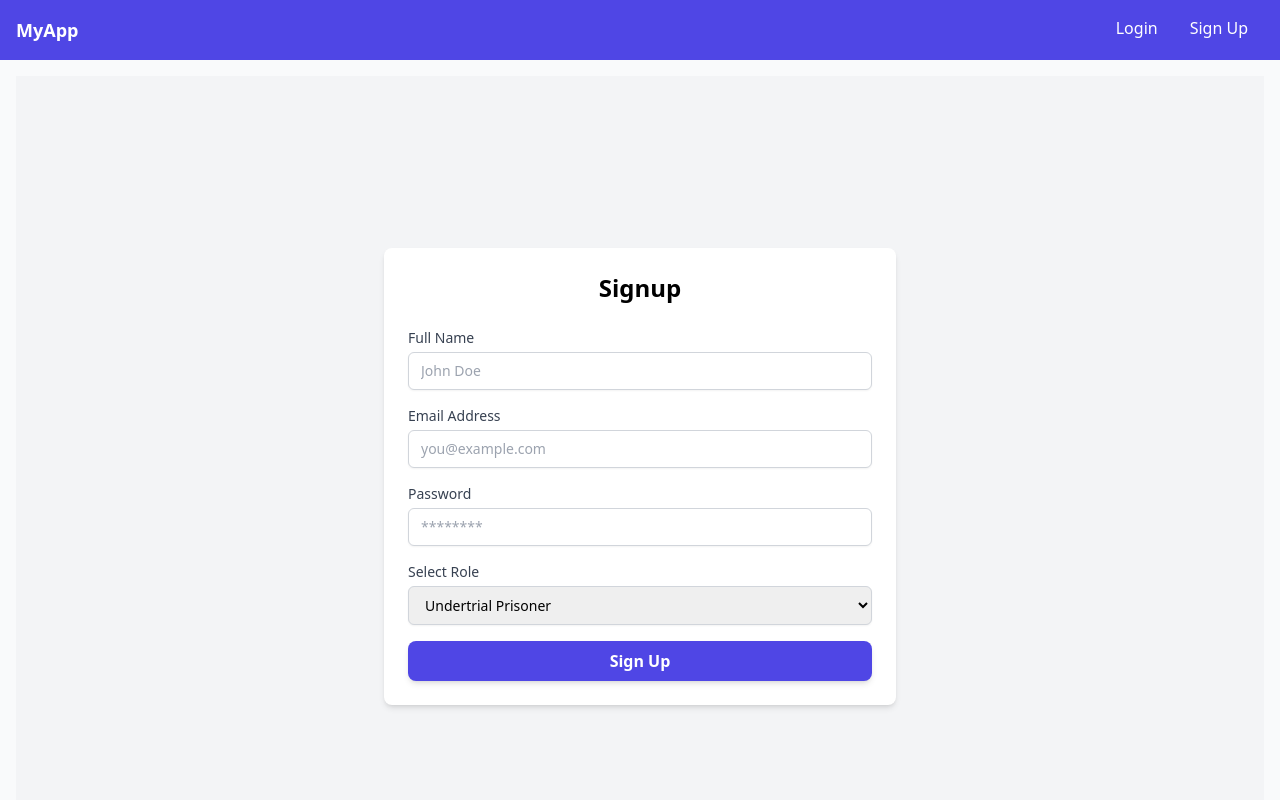
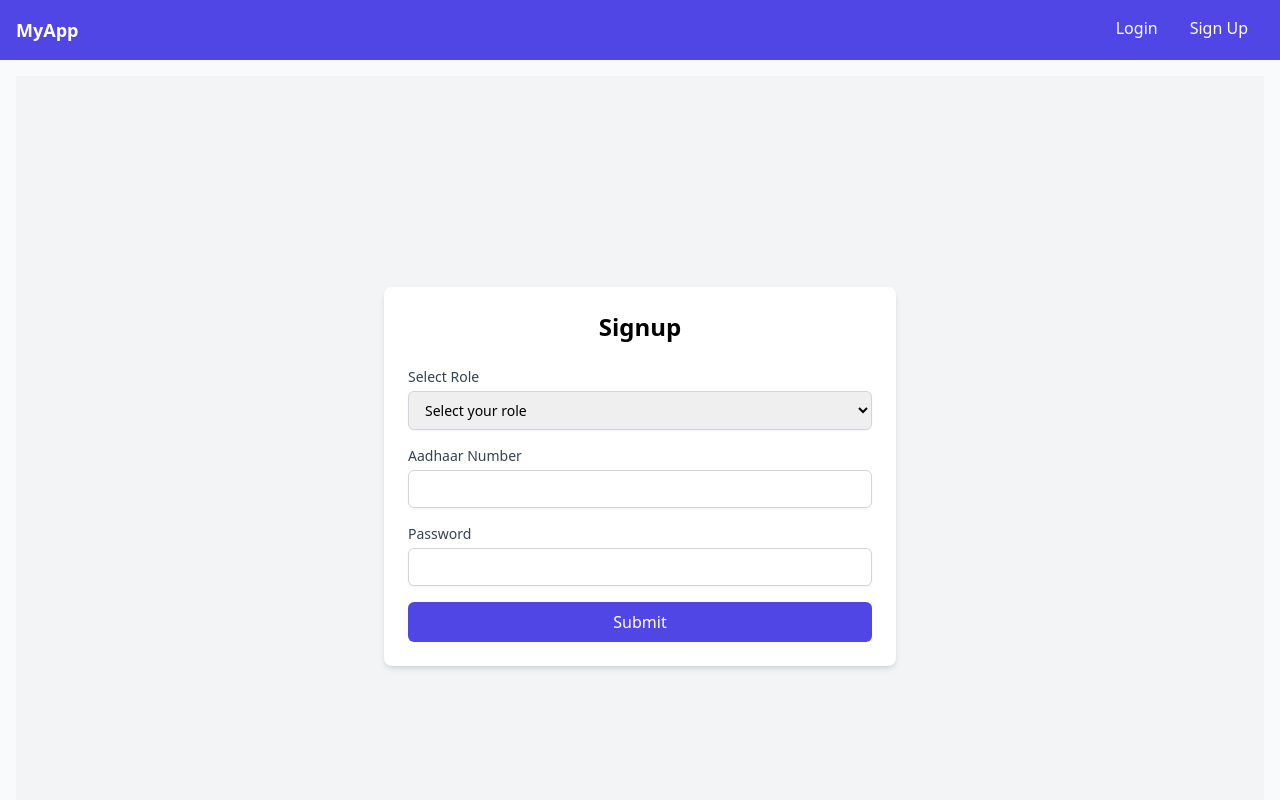
Before and after one commit to Vedant3708/E_commerce, a React (Vite) app in the folder Frontend/: page /signup in a window 1280 px wide. Shown: the top 800 px of the page. Built offline with nearby package versions, Linux system fonts and the light colour scheme.

Commit message:
form validation, footer added

```diff
--- a/Frontend/src/App.jsx
+++ b/Frontend/src/App.jsx
@@ -1,6 +1,7 @@
 import React from 'react';
 import { BrowserRouter as Router, Route, Routes } from 'react-router-dom';
 import NavBar from './components/NavBar';
+import Footer from './components/Footer';
 import LoginPage from './pages/LoginPage';
 import SignupPage from './pages/SignupPage';
 
@@ -9,12 +10,13 @@ const App = () => {
     <Router>
       <div className="min-h-screen bg-gray-50">
         <NavBar />
-        <div className="container mx-auto p-4">
+        <div className="container min-h-screen mx-auto p-4">
           <Routes>
             <Route path="/login" element={<LoginPage />} />
             <Route path="/signup" element={<SignupPage />} />
           </Routes>
         </div>
+        <Footer />
       </div>
     </Router>
   );
--- /dev/null
+++ b/Frontend/src/components/Footer.jsx
@@ -0,0 +1,11 @@
+import React from 'react';
+
+const Footer = () => {
+    return (
+        <div className="bg-indigo-600 p-4 text-white text-lg text-center">
+            Copyrigth by Bit Busters
+        </div>
+    );
+};
+
+export default Footer
--- a/Frontend/src/components/Login.jsx
+++ b/Frontend/src/components/Login.jsx
@@ -5,8 +5,8 @@ import FormInput from './FormInput';
 
 const Login = () => {
   return (
-    <div className="max-w-md mx-auto p-6 bg-white shadow-md rounded-md">
-      <h1 className="text-2xl font-bold mb-4">Login</h1>
+    <div className="container mx-auto p-6 bg-white rounded-lg shadow-md w-full max-w-lg">
+      <h1 className="text-2xl font-bold mb-4 text-center">Login</h1>
       <Formik
         initialValues={{ aadhaar: '', password: '' }}
         validationSchema={Yup.object({
--- a/Frontend/src/components/Signup.jsx
+++ b/Frontend/src/components/Signup.jsx
@@ -1,68 +1,170 @@
-import React from 'react';
-import { Formik, Form } from 'formik';
+import React, { useState } from 'react';
+import { Formik, Form, Field, ErrorMessage } from 'formik';
 import * as Yup from 'yup';
-import FormInput from './FormInput';
 
-const Signup = () => {
-  return (
-    <div className="max-w-md mx-auto p-6 bg-white shadow-md rounded-md">
-      <h1 className="text-2xl font-bold mb-4">Sign Up</h1>
-      <Formik
-        initialValues={{
-          aadhaar: '',
-          phone: '',
-          firstName: '',
-          middleName: '',
-          lastName: '',
-          password: '',
-          confirmPassword: '',
-        }}
-        validationSchema={Yup.object({
+function Signup() {
+  const [role, setRole] = useState('');
+
+  const handleRoleChange = (e) => {
+    setRole(e.target.value);
+  };
+
+  const validationSchema = Yup.object({
     aadhaar: Yup.string()
       .matches(/^\d{12}$/, 'Aadhaar number must be a 12-digit number')
       .required('Required'),
-          phone: Yup.string()
-            .matches(/^\d{10}$/, 'Phone number must be a 10-digit number')
-            .required('Required'),
-          firstName: Yup.string()
-            .matches(/^[A-Za-z]+$/, 'First name must contain only letters')
-            .max(50, 'First name must be 50 characters or less')
-            .required('Required'),
-          middleName: Yup.string()
-            .matches(/^[A-Za-z]*$/, 'Middle name must contain only letters')
-            .max(50, 'Middle name must be 50 characters or less')
-            .nullable(),
-          lastName: Yup.string()
-            .matches(/^[A-Za-z]+$/, 'Last name must contain only letters')
-            .max(50, 'Last name must be 50 characters or less')
-            .required('Required'),
     password: Yup.string()
-            .min(6, 'Password must be at least 6 characters')
+      .min(8, 'Password must be at least 8 characters')
       .matches(/[A-Z]/, 'Password must contain at least one uppercase letter')
       .matches(/[a-z]/, 'Password must contain at least one lowercase letter')
-            .matches(/\d/, 'Password must contain at least one digit')
+      .matches(/[0-9]/, 'Password must contain at least one number')
       .matches(/[@$!%*?&#]/, 'Password must contain at least one special character')
       .required('Required'),
-          confirmPassword: Yup.string()
-            .oneOf([Yup.ref('password'), null], 'Passwords must match')
-            .required('Required'),
-        })}
+    prisonerId: role === 'Undertrial Prisoner' ? Yup.string().required('Required') : Yup.string(),
+    contact: role === 'Undertrial Prisoner' || role === 'Legal Aid Provider' || role === 'Judicial Authority'
+      ? Yup.string()
+          .matches(/^\d{10}$/, 'Phone number must be a 10-digit number')
+          .required('Required')
+      : Yup.string(),
+    email: role === 'Undertrial Prisoner' || role === 'Legal Aid Provider' || role === 'Judicial Authority'
+      ? Yup.string().email('Invalid email address').required('Required')
+      : Yup.string(),
+    organization: role === 'Legal Aid Provider' ? Yup.string().required('Required') : Yup.string(),
+    barId: role === 'Legal Aid Provider' ? Yup.string().required('Required') : Yup.string(),
+    courtName: role === 'Judicial Authority' ? Yup.string().required('Required') : Yup.string(),
+    judicialId: role === 'Judicial Authority' ? Yup.string().required('Required') : Yup.string(),
+  });
+
+  const initialValues = {
+    aadhaar: '',
+    password: '',
+    prisonerId: '',
+    contact: '',
+    email: '',
+    organization: '',
+    barId: '',
+    courtName: '',
+    judicialId: '',
+  };
+
+  const renderFormFields = () => {
+    return (
+      <>
+
+        {role === 'Undertrial Prisoner' && (
+          <>
+            <div className="mb-4">
+              <label htmlFor="prisonerId" className="block text-sm font-medium text-gray-700">Prisoner ID/Registration Number</label>
+              <Field type="text" id="prisonerId" name="prisonerId" className="mt-1 block w-full px-3 py-2 border border-gray-300 rounded-md shadow-sm focus:outline-none focus:ring-indigo-500 focus:border-indigo-500 sm:text-sm" />
+              <ErrorMessage name="prisonerId" component="div" className="text-red-500 text-sm mt-1" />
+            </div>
+            <div className="mb-4">
+              <label htmlFor="contact" className="block text-sm font-medium text-gray-700">Contact Information</label>
+              <Field type="text" id="contact" name="contact" placeholder="Phone Number" className="mt-1 block w-full px-3 py-2 border border-gray-300 rounded-md shadow-sm focus:outline-none focus:ring-indigo-500 focus:border-indigo-500 sm:text-sm" />
+              <ErrorMessage name="contact" component="div" className="text-red-500 text-sm mt-1" />
+              <Field type="email" id="email" name="email" placeholder="Email Address" className="mt-1 block w-full px-3 py-2 border border-gray-300 rounded-md shadow-sm focus:outline-none focus:ring-indigo-500 focus:border-indigo-500 sm:text-sm" />
+              <ErrorMessage name="email" component="div" className="text-red-500 text-sm mt-1" />
+            </div>
+            <div className="mb-4">
+              <label htmlFor="caseInfo" className="block text-sm font-medium text-gray-700">Current Case Information (Optional)</label>
+              <Field as="textarea" id="caseInfo" name="caseInfo" className="mt-1 block w-full px-3 py-2 border border-gray-300 rounded-md shadow-sm focus:outline-none focus:ring-indigo-500 focus:border-indigo-500 sm:text-sm" />
+            </div>
+          </>
+        )}
+
+        {role === 'Legal Aid Provider' && (
+          <>
+            <div className="mb-4">
+              <label htmlFor="organization" className="block text-sm font-medium text-gray-700">Law Firm/Organization Name</label>
+              <Field type="text" id="organization" name="organization" className="mt-1 block w-full px-3 py-2 border border-gray-300 rounded-md shadow-sm focus:outline-none focus:ring-indigo-500 focus:border-indigo-500 sm:text-sm" />
+              <ErrorMessage name="organization" component="div" className="text-red-500 text-sm mt-1" />
+            </div>
+            <div className="mb-4">
+              <label htmlFor="barId" className="block text-sm font-medium text-gray-700">Bar Council ID/Legal Registration Number</label>
+              <Field type="text" id="barId" name="barId" className="mt-1 block w-full px-3 py-2 border border-gray-300 rounded-md shadow-sm focus:outline-none focus:ring-indigo-500 focus:border-indigo-500 sm:text-sm" />
+              <ErrorMessage name="barId" component="div" className="text-red-500 text-sm mt-1" />
+            </div>
+            <div className="mb-4">
+              <label htmlFor="contact" className="block text-sm font-medium text-gray-700">Contact Information</label>
+              <Field type="text" id="contact" name="contact" placeholder="Phone Number" className="mt-1 block w-full px-3 py-2 border border-gray-300 rounded-md shadow-sm focus:outline-none focus:ring-indigo-500 focus:border-indigo-500 sm:text-sm" />
+              <ErrorMessage name="contact" component="div" className="text-red-500 text-sm mt-1" />
+              <Field type="email" id="email" name="email" placeholder="Email Address" className="mt-1 block w-full px-3 py-2 border border-gray-300 rounded-md shadow-sm focus:outline-none focus:ring-indigo-500 focus:border-indigo-500 sm:text-sm" />
+              <ErrorMessage name="email" component="div" className="text-red-500 text-sm mt-1" />
+            </div>
+          </>
+        )}
+
+        {role === 'Judicial Authority' && (
+          <>
+            <div className="mb-4">
+              <label htmlFor="courtName" className="block text-sm font-medium text-gray-700">Court/Judiciary Name</label>
+              <Field type="text" id="courtName" name="courtName" className="mt-1 block w-full px-3 py-2 border border-gray-300 rounded-md shadow-sm focus:outline-none focus:ring-indigo-500 focus:border-indigo-500 sm:text-sm" />
+              <ErrorMessage name="courtName" component="div" className="text-red-500 text-sm mt-1" />
+            </div>
+            <div className="mb-4">
+              <label htmlFor="judicialId" className="block text-sm font-medium text-gray-700">Judicial ID Number</label>
+              <Field type="text" id="judicialId" name="judicialId" className="mt-1 block w-full px-3 py-2 border border-gray-300 rounded-md shadow-sm focus:outline-none focus:ring-indigo-500 focus:border-indigo-500 sm:text-sm" />
+              <ErrorMessage name="judicialId" component="div" className="text-red-500 text-sm mt-1" />
+            </div>
+            <div className="mb-4">
+              <label htmlFor="contact" className="block text-sm font-medium text-gray-700">Contact Information</label>
+              <Field type="text" id="contact" name="contact" placeholder="Phone Number" className="mt-1 block w-full px-3 py-2 border border-gray-300 rounded-md shadow-sm focus:outline-none focus:ring-indigo-500 focus:border-indigo-500 sm:text-sm" />
+              <ErrorMessage name="contact" component="div" className="text-red-500 text-sm mt-1" />
+              <Field type="email" id="email" name="email" placeholder="Email Address" className="mt-1 block w-full px-3 py-2 border border-gray-300 rounded-md shadow-sm focus:outline-none focus:ring-indigo-500 focus:border-indigo-500 sm:text-sm" />
+              <ErrorMessage name="email" component="div" className="text-red-500 text-sm mt-1" />
+            </div>
+          </>
+        )}
+
+        <div className="mb-4">
+          <label htmlFor="aadhaar" className="block text-sm font-medium text-gray-700">Aadhaar Number</label>
+          <Field type="text" id="aadhaar" name="aadhaar" className="mt-1 block w-full px-3 py-2 border border-gray-300 rounded-md shadow-sm focus:outline-none focus:ring-indigo-500 focus:border-indigo-500 sm:text-sm" />
+          <ErrorMessage name="aadhaar" component="div" className="text-red-500 text-sm mt-1" />
+        </div>
+
+        <div className="mb-4">
+          <label htmlFor="password" className="block text-sm font-medium text-gray-700">Password</label>
+          <Field type="password" id="password" name="password" className="mt-1 block w-full px-3 py-2 border border-gray-300 rounded-md shadow-sm focus:outline-none focus:ring-indigo-500 focus:border-indigo-500 sm:text-sm" />
+          <ErrorMessage name="password" component="div" className="text-red-500 text-sm mt-1" />
+        </div>
+
+      </>
+    );
+  };
+
+  return (
+    <div className="container mx-auto p-6 bg-white rounded-lg shadow-md w-full max-w-lg">
+      <h1 className="text-2xl font-bold text-center mb-6">Signup</h1>
+      <div className="mb-4">
+        <label htmlFor="role" className="block text-sm font-medium text-gray-700">Select Role</label>
+        <select
+          id="role"
+          name="role"
+          value={role}
+          onChange={handleRoleChange}
+          className="mt-1 block w-full px-3 py-2 border border-gray-300 rounded-md shadow-sm focus:outline-none focus:ring-indigo-500 focus:border-indigo-500 sm:text-sm"
+        >
+          <option value="">Select your role</option>
+          <option value="Undertrial Prisoner">Undertrial Prisoner</option>
+          <option value="Legal Aid Provider">Legal Aid Provider</option>
+          <option value="Judicial Authority">Judicial Authority</option>
+        </select>
+      </div>
+      <Formik
+        initialValues={initialValues}
+        validationSchema={validationSchema}
         onSubmit={(values) => {
           console.log(values);
+          // Handle form submission
         }}
       >
-        {() => (
+        {({ isSubmitting }) => (
           <Form>
-            <FormInput label="Aadhaar Number" name="aadhaar" type="text" />
-            <FormInput label="Phone Number" name="phone" type="text" />
-            <FormInput label="First Name" name="firstName" type="text" />
-            <FormInput label="Middle Name" name="middleName" type="text" />
-            <FormInput label="Last Name" name="lastName" type="text" />
-            <FormInput label="Password" name="password" type="password" />
-            <FormInput label="Confirm Password" name="confirmPassword" type="password" />
+            {renderFormFields()}
             <button
               type="submit"
-              className="mt-4 w-full py-2 px-4 bg-indigo-600 text-white rounded-md hover:bg-indigo-700"
+              disabled={isSubmitting}
+              className="w-full bg-indigo-600 text-white py-2 px-4 rounded-md hover:bg-indigo-700 focus:outline-none focus:ring-2 focus:ring-indigo-500"
             >
               Submit
             </button>
@@ -71,6 +173,6 @@ const Signup = () => {
       </Formik>
     </div>
   );
-};
+}
 
 export default Signup;
--- a/Frontend/src/pages/LoginPage.jsx
+++ b/Frontend/src/pages/LoginPage.jsx
@@ -3,7 +3,7 @@ import Login from '../components/Login';
 
 const LoginPage = () => {
   return (
-    <div className="flex items-center justify-center h-screen bg-blue-200">
+    <div className="flex items-center justify-center min-h-screen bg-gray-100">
       <Login />
     </div>
   );
--- a/Frontend/src/pages/SignupPage.jsx
+++ b/Frontend/src/pages/SignupPage.jsx
@@ -1,37 +1,12 @@
-// src/pages/SignupPage.jsx or src/components/Signup.jsx
 import React from 'react';
+import Signup from '../components/Signup';
 
-function SignupPage() {
+const SignupPage = () => {
   return (
-    <div className="bg-gray-100 flex items-center justify-center min-h-screen">
-      <div className="container mx-auto p-6 bg-white rounded-lg shadow-md w-full max-w-lg">
-        <h1 className="text-2xl font-bold mb-6 text-center">Signup</h1>
-        <form>
-          <div className="mb-4">
-            <label htmlFor="name" className="block text-sm font-medium text-gray-700">Full Name</label>
-            <input type="text" id="name" name="name" className="mt-1 block w-full px-3 py-2 border border-gray-300 rounded-md shadow-sm focus:outline-none focus:ring-indigo-500 focus:border-indigo-500 sm:text-sm" placeholder="John Doe" />
-          </div>
-          <div className="mb-4">
-            <label htmlFor="email" className="block text-sm font-medium text-gray-700">Email Address</label>
-            <input type="email" id="email" name="email" className="mt-1 block w-full px-3 py-2 border border-gray-300 rounded-md shadow-sm focus:outline-none focus:ring-indigo-500 focus:border-indigo-500 sm:text-sm" placeholder="you@example.com" />
-          </div>
-          <div className="mb-4">
-            <label htmlFor="password" className="block text-sm font-medium text-gray-700">Password</label>
-            <input type="password" id="password" name="password" className="mt-1 block w-full px-3 py-2 border border-gray-300 rounded-md shadow-sm focus:outline-none focus:ring-indigo-500 focus:border-indigo-500 sm:text-sm" placeholder="********" />
-          </div>
-          <div className="mb-4">
-            <label htmlFor="role" className="block text-sm font-medium text-gray-700">Select Role</label>
-            <select id="role" name="role" className="mt-1 block w-full px-3 py-2 border border-gray-300 rounded-md shadow-sm focus:outline-none focus:ring-indigo-500 focus:border-indigo-500 sm:text-sm">
-              <option>Undertrial Prisoner</option>
-              <option>Legal Aid Provider</option>
-              <option>Judicial Authority</option>
-            </select>
-          </div>
-          <button type="submit" className="w-full py-2 px-4 bg-indigo-600 text-white font-semibold rounded-lg shadow-md hover:bg-indigo-700 focus:outline-none focus:ring-2 focus:ring-indigo-500 focus:ring-offset-2">Sign Up</button>
-        </form>
-      </div>
+    <div className="flex items-center justify-center min-h-screen bg-gray-100">
+      <Signup />
     </div>
   );
-}
+};
 
 export default SignupPage;
```
Lines whose indentation alone changed are shown as unchanged.
